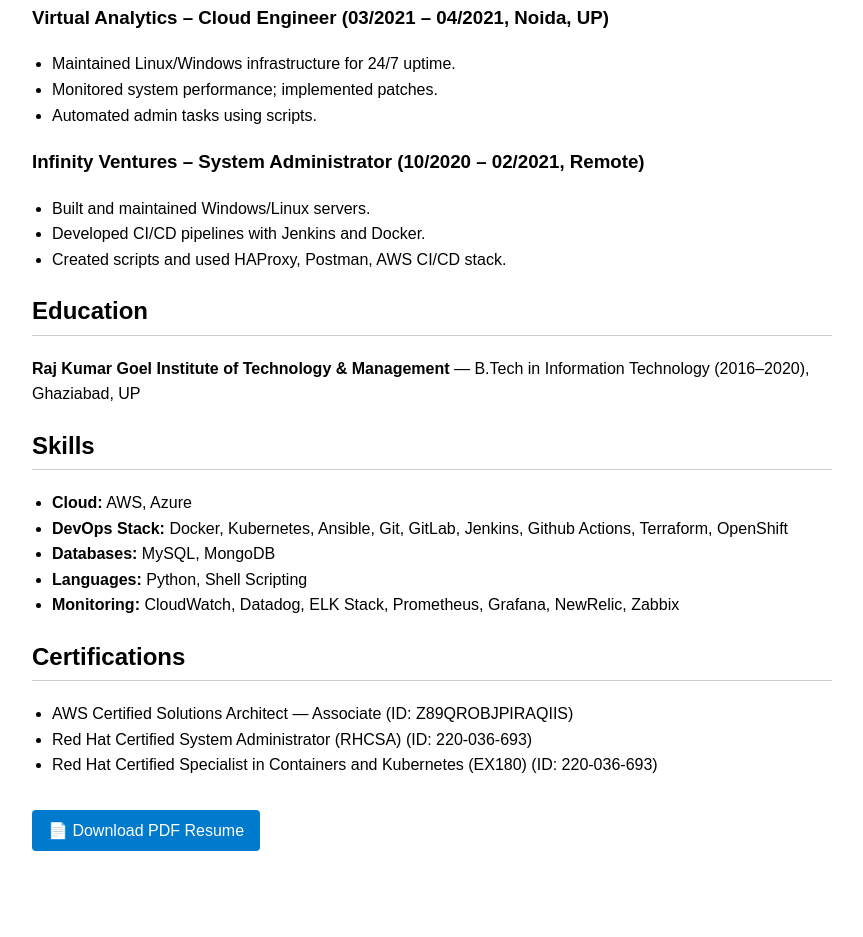
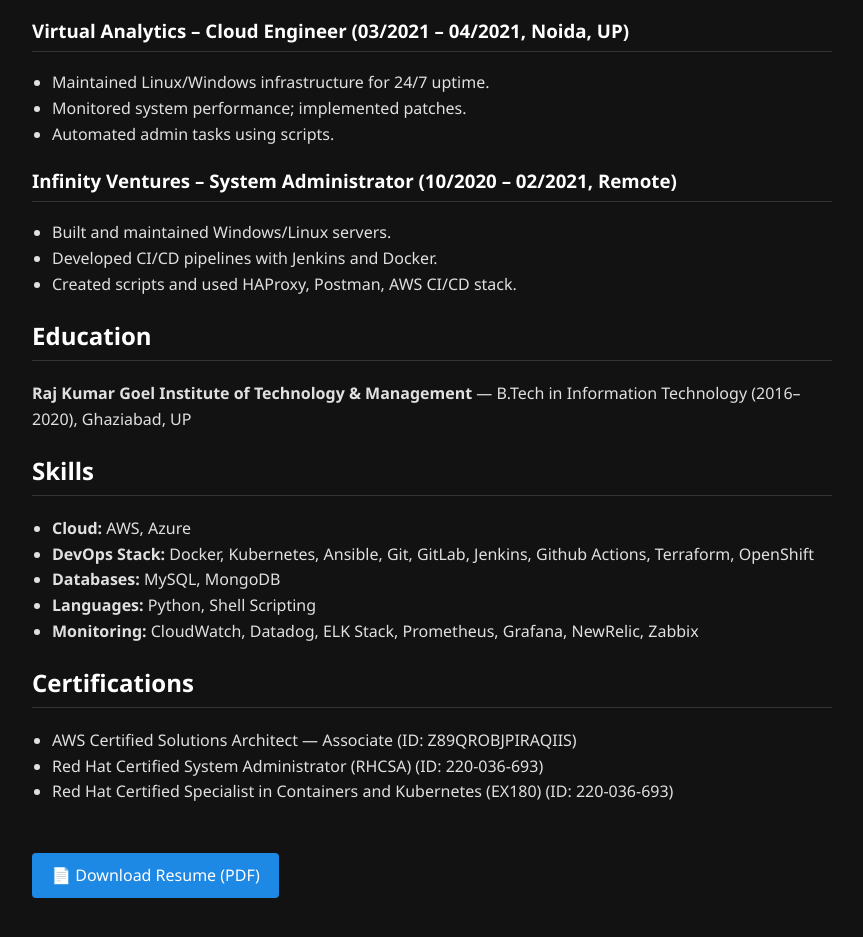
Before and after one commit to awasthiarpit492/resume, a plain HTML site: page index.html in a window 1280 px wide. Shown: the part 695-1632 px from the top of the page, without its empty margins (208-1071 px from the left). Before the commit the page ends 1594 px from the top, so only its background shows below. Drawn offline with Linux system fonts and the light colour scheme.

Commit message:
Update index.html

```diff
--- a/index.html
+++ b/index.html
@@ -5,40 +5,57 @@
   <title>Arpit Awasthi - DevOps Engineer</title>
   <style>
     body {
-      font-family: Arial, sans-serif;
+      background-color: #121212;
+      color: #e0e0e0;
+      font-family: 'Segoe UI', Tahoma, Geneva, Verdana, sans-serif;
       line-height: 1.6;
       max-width: 800px;
       margin: 2rem auto;
       padding: 1rem;
     }
-    h1, h2 {
-      border-bottom: 1px solid #ccc;
-      padding-bottom: 0.25rem;
+    h1, h2, h3 {
+      color: #ffffff;
+      border-bottom: 1px solid #333;
+      padding-bottom: 0.3rem;
+    }
+    a {
+      color: #80cbc4;
     }
     ul {
       padding-left: 1.25rem;
     }
     .download-link {
       display: inline-block;
-      margin-top: 1rem;
-      padding: 0.5rem 1rem;
-      background: #007acc;
-      color: white;
+      margin-top: 2rem;
+      padding: 0.6rem 1.2rem;
+      background-color: #1e88e5;
+      color: #ffffff;
       text-decoration: none;
       border-radius: 4px;
+      transition: background-color 0.3s;
+    }
+    .download-link:hover {
+      background-color: #1565c0;
     }
     .contact-info {
       margin-bottom: 1rem;
+      color: #aaa;
+    }
+    hr {
+      border: none;
+      border-top: 1px solid #333;
+      margin: 1rem 0;
     }
   </style>
 </head>
 <body>
   <h1>Arpit Awasthi</h1>
   <div class="contact-info">
-    <p>📧 awasthiarpit98@gmail.com | 📞 +91 9350631028 | 📍 Gurgaon, HR</p>
+    📧 awasthiarpit98@gmail.com | 📞 +91 9350631028 | 📍 Gurgaon, HR
   </div>
 
   <h2>Work Experience</h2>
+
   <h3>Mobikwik – DevOps Engineer (04/2023 – Present, Gurgaon, HR)</h3>
   <ul>
     <li>Maintained and optimized Jenkins pipelines for build, test, and deployment.</li>
@@ -74,8 +91,7 @@
   </ul>
 
   <h2>Education</h2>
-  <p><strong>Raj Kumar Goel Institute of Technology & Management</strong>
-  — B.Tech in Information Technology (2016–2020), Ghaziabad, UP</p>
+  <p><strong>Raj Kumar Goel Institute of Technology & Management</strong> — B.Tech in Information Technology (2016–2020), Ghaziabad, UP</p>
 
   <h2>Skills</h2>
   <ul>
@@ -93,6 +109,6 @@
     <li>Red Hat Certified Specialist in Containers and Kubernetes (EX180) (ID: 220-036-693)</li>
   </ul>
 
-  <a class="download-link" href="ArpitAwasthi_DevOps_V6.pdf" download>📄 Download PDF Resume</a>
+  <a class="download-link" href="ArpitAwasthi_DevOps_V6.pdf" download>📄 Download Resume (PDF)</a>
 </body>
 </html>
```
